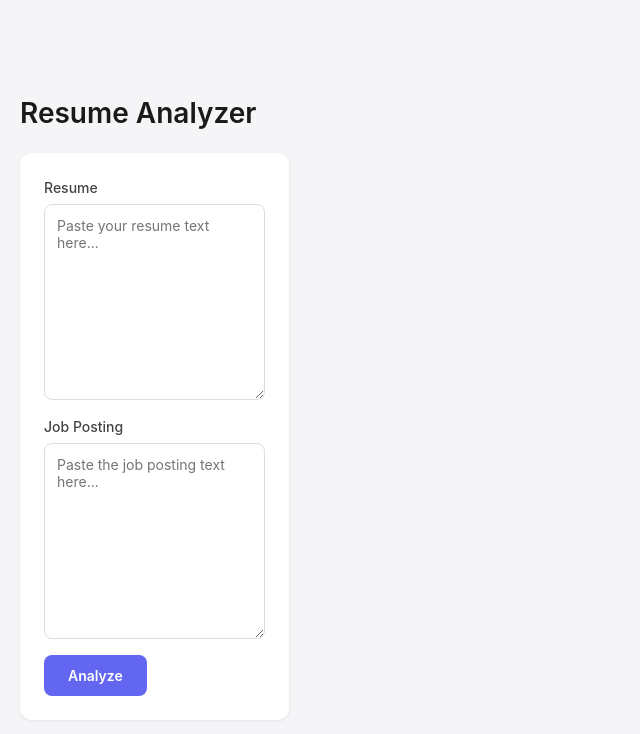
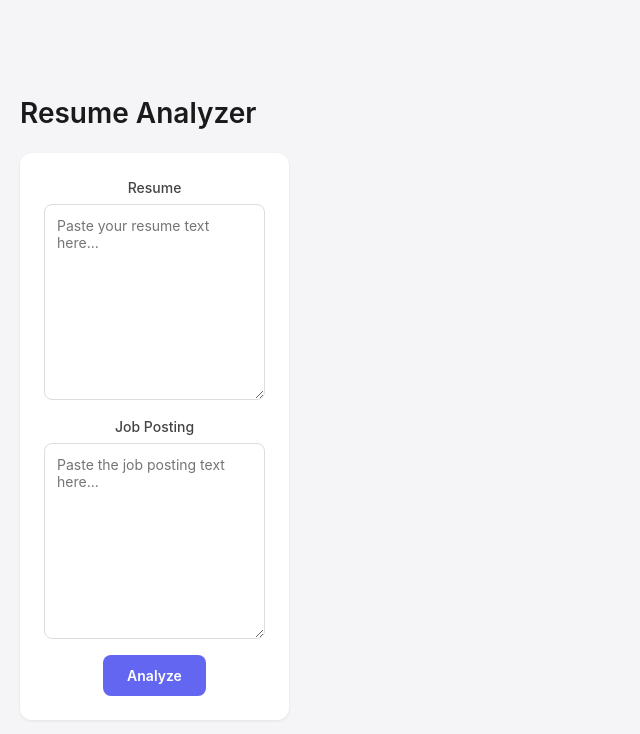
Before and after one commit to ated194-eng/resume-analyzer-frontend, a React (Vite) app: page / in a window 1280 px wide. Shown: the top 734 px of the page, without its empty margins (0-640 px from the left). Built offline with nearby package versions, Linux system fonts and the light colour scheme.

Commit message:
Center the input boxes

```diff
--- a/src/App.css
+++ b/src/App.css
@@ -30,6 +30,8 @@ h1 {
   border-radius: 12px;
   box-shadow: 0 1px 3px rgba(0, 0, 0, 0.08);
   margin-top: 24px;
+  align-items: center;
+  text-align: center;
 }
 
 label {
@@ -57,7 +59,7 @@ textarea:focus {
 }
 
 button {
-  align-self: flex-start;
+  align-self: center;
   background-color: #6366f1;
   color: white;
   border: none;
```
